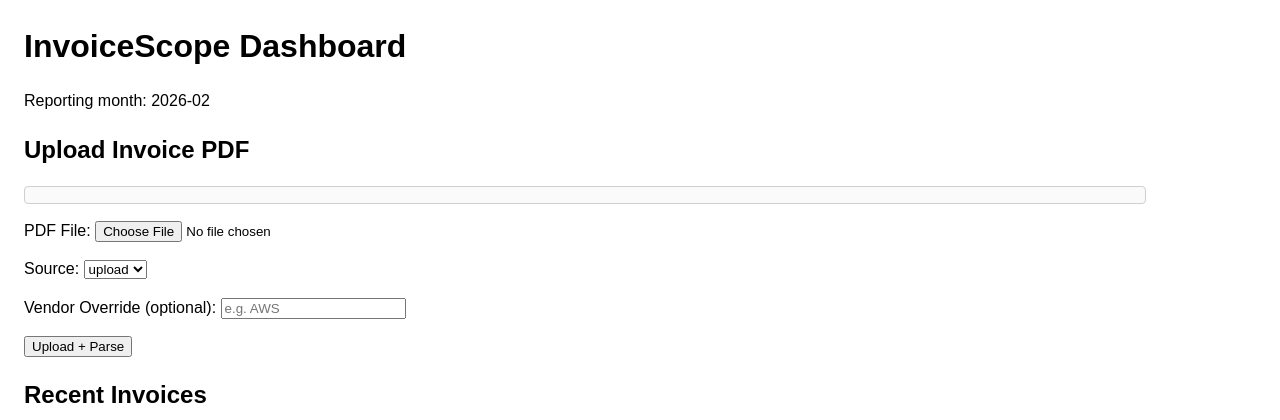
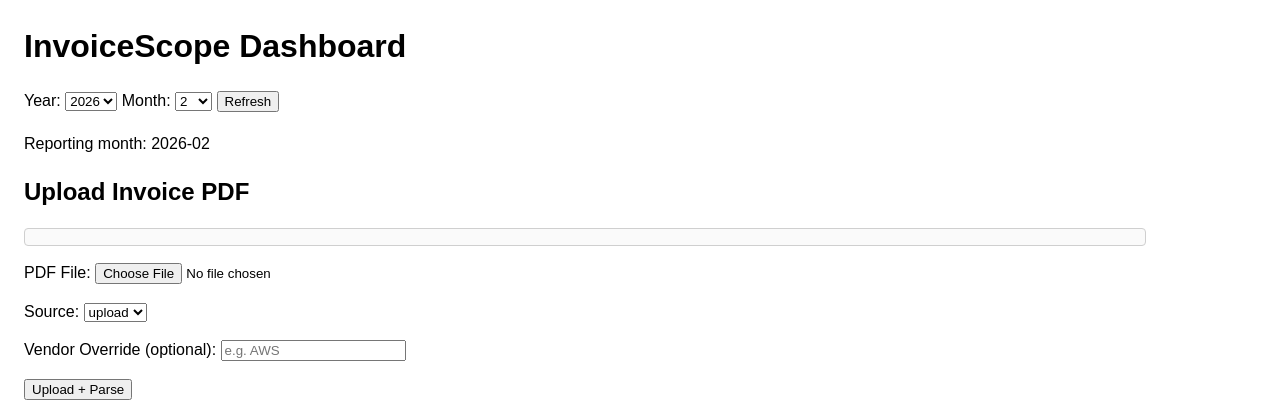
Before and after one commit to ayubmamat/invoice-scope, a FastAPI app: page / in a window 1280 px wide. Shown: the top 420 px of the page. Run offline with FastAPI, Linux system fonts and the light colour scheme; data that the repository does not hold is empty.

Commit message:
Add dashboard year/month selectors and query support

```diff
--- a/apps/api/main.py
+++ b/apps/api/main.py
@@ -762,8 +762,27 @@ def _truncate_text(text: str | None, limit: int = 20000) -> str:
     return f"{value[:limit]}\n\n... [truncated {len(value) - limit} chars]"
 
 
-def render_dashboard(request: Request, months: int, db: Session) -> HTMLResponse:
-    year, month = current_utc_year_month()
+def render_dashboard(
+    request: Request,
+    months: int,
+    db: Session,
+    selected_year: int | None = None,
+    selected_month: int | None = None,
+) -> HTMLResponse:
+    default_year, default_month = current_utc_year_month()
+    year = selected_year if selected_year is not None else default_year
+    month = selected_month if selected_month is not None else default_month
+
+    years_from_data = db.scalars(
+        select(Invoice.report_year)
+        .where(Invoice.report_year.is_not(None))
+        .distinct()
+        .order_by(Invoice.report_year.desc())
+    ).all()
+    available_years = [int(value) for value in years_from_data if value is not None]
+    if year not in available_years:
+        available_years.append(year)
+    available_years.sort(reverse=True)
     monthly_report = build_monthly_report(year=year, month=month, db=db)
     mom_report = get_monthly_mom_report(year=year, month=month, db=db)
     anomalies = get_anomalies_report(year=year, month=month, db=db)
@@ -779,6 +798,8 @@ def render_dashboard(request: Request, months: int, db: Session) -> HTMLResponse
             "request": request,
             "year": year,
             "month": month,
+            "available_years": available_years,
+            "available_months": list(range(1, 13)),
             "months": months,
             "monthly_report": monthly_report,
             "mom_report": mom_report,
@@ -789,13 +810,25 @@ def render_dashboard(request: Request, months: int, db: Session) -> HTMLResponse
 
 
 @app.get("/", response_class=HTMLResponse)
-def home(request: Request, months: int = Query(default=6, ge=1, le=24), db: Session = Depends(get_db)) -> HTMLResponse:
-    return render_dashboard(request=request, months=months, db=db)
+def home(
+    request: Request,
+    months: int = Query(default=6, ge=1, le=24),
+    year: int | None = None,
+    month: int | None = None,
+    db: Session = Depends(get_db),
+) -> HTMLResponse:
+    return render_dashboard(request=request, months=months, db=db, selected_year=year, selected_month=month)
 
 
 @app.get("/dashboard", response_class=HTMLResponse)
-def dashboard(request: Request, months: int = Query(default=6, ge=1, le=24), db: Session = Depends(get_db)) -> HTMLResponse:
-    return render_dashboard(request=request, months=months, db=db)
+def dashboard(
+    request: Request,
+    months: int = Query(default=6, ge=1, le=24),
+    year: int | None = None,
+    month: int | None = None,
+    db: Session = Depends(get_db),
+) -> HTMLResponse:
+    return render_dashboard(request=request, months=months, db=db, selected_year=year, selected_month=month)
 
 
 @app.get("/ui/invoices", response_class=HTMLResponse)
--- a/apps/api/templates/dashboard.html
+++ b/apps/api/templates/dashboard.html
@@ -7,6 +7,24 @@
   </head>
   <body>
     <h1>InvoiceScope Dashboard</h1>
+    <form method="get" action="{{ request.url.path }}">
+      <label for="year">Year:</label>
+      <select id="year" name="year">
+      {% for option_year in available_years %}
+        <option value="{{ option_year }}" {% if option_year == year %}selected{% endif %}>{{ option_year }}</option>
+      {% endfor %}
+      </select>
+
+      <label for="month">Month:</label>
+      <select id="month" name="month">
+      {% for option_month in available_months %}
+        <option value="{{ option_month }}" {% if option_month == month %}selected{% endif %}>{{ option_month }}</option>
+      {% endfor %}
+      </select>
+
+      <input type="hidden" name="months" value="{{ months or 6 }}">
+      <button type="submit">Refresh</button>
+    </form>
     <p>Reporting month: {{ year }}-{{ '%02d'|format(month) }}</p>
 
     <h2>Upload Invoice PDF</h2>
@@ -133,8 +151,8 @@
     </table>
 
     <script>
-      const reportYear = {{ year }};
-      const reportMonth = {{ month }};
+      const reportYear = Number(document.getElementById('year').value);
+      const reportMonth = Number(document.getElementById('month').value);
       const trendMonths = {{ months or 6 }};
 
       function setMessage(message, kind = 'info', options = {}) {
```
Also changed, not shown: apps/api/tests/test_invoices.py (+53 -0 lines).
